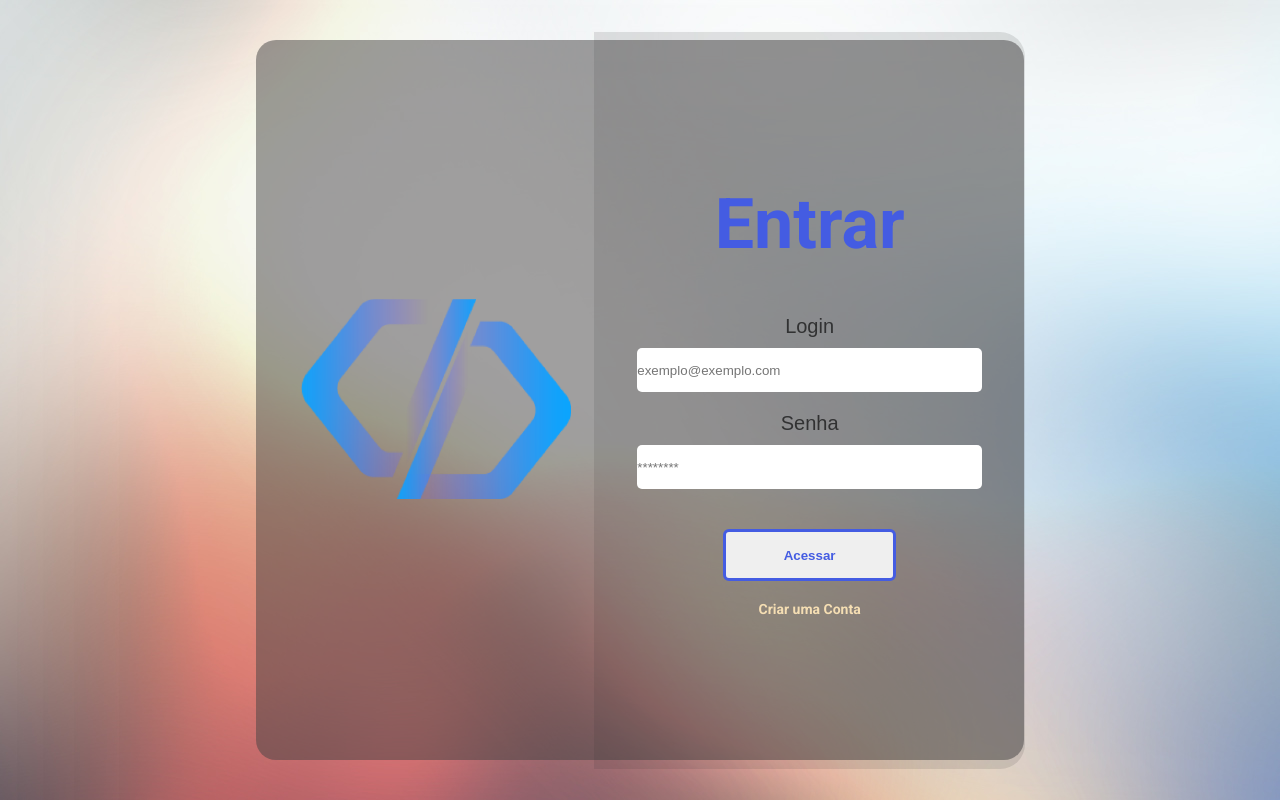
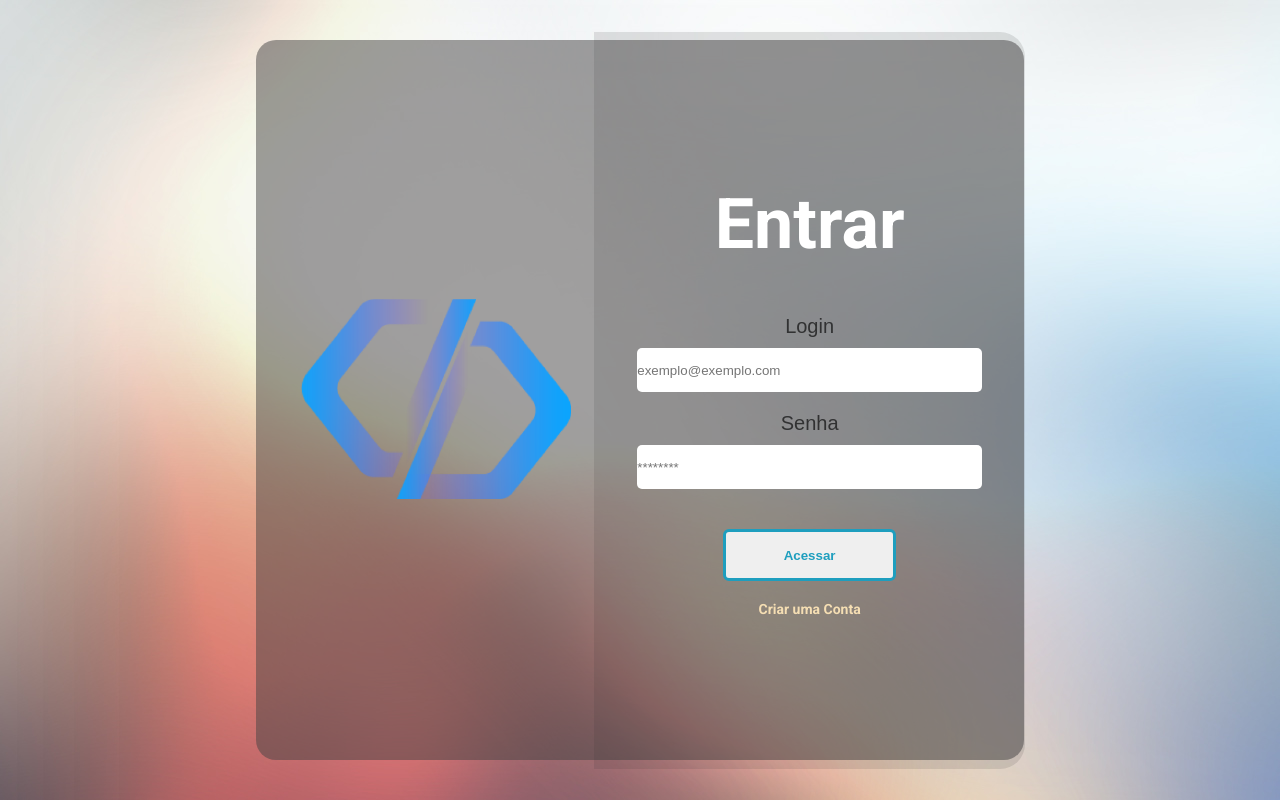
Before and after one commit to LeonardoAugusto1998/ProjetoChamados, a React (Create React App) app in the folder chamados/: page / in a window 1280 px wide. Built offline with nearby package versions, Linux system fonts and the light colour scheme.

Commit message:
Mais um commit

```diff
--- a/chamados/public/index.html
+++ b/chamados/public/index.html
@@ -2,14 +2,14 @@
 <html lang="en">
   <head>
     <meta charset="utf-8" />
-    <link rel="icon" href="%PUBLIC_URL%/favicon.ico" />
+    <link rel="icon" href="%PUBLIC_URL%/logo.png" />
     <meta name="viewport" content="width=device-width, initial-scale=1" />
     <meta name="theme-color" content="#000000" />
     <meta
       name="description"
       content="Web site created using create-react-app"
     />
-    <link rel="apple-touch-icon" href="%PUBLIC_URL%/logo192.png" />
+    <link rel="apple-touch-icon" href="%PUBLIC_URL%/logo192.png"/>
     <!--
       manifest.json provides metadata used when your web app is installed on a
       user's mobile device or desktop. See https://developers.google.com/web/fundamentals/web-app-manifest/
@@ -24,7 +24,7 @@
       work correctly both with client-side routing and a non-root public URL.
       Learn how to configure a non-root public URL by running `npm run build`.
     -->
-    <title>React App</title>
+    <title>Projeto Chamados</title>
   </head>
   <body>
     <noscript>You need to enable JavaScript to run this app.</noscript>
--- a/chamados/src/pages/Login/login.css
+++ b/chamados/src/pages/Login/login.css
@@ -58,7 +58,7 @@
 .login h1{
     padding-bottom: 50px;
     font-size: 70px;
-    color: rgb(68, 92, 226);
+    color: white;
 }
 
 .login form button{
@@ -67,17 +67,17 @@
     height: 7%;
     align-items: center;
     justify-content: center;
-    border: 3px solid rgb(68, 92, 226);
+    border: 3px solid rgb(30, 158, 190);
     border-radius: 6px;
     margin-bottom: 20px;
     margin-top: 20px;
-    color: rgb(68, 92, 226);
+    color: rgb(30, 158, 190);
     font-weight: 700;
     transition: ease-in 0.2s;
 }
 
 .login form button:hover{
-    background-color: rgb(68, 92, 226);
+    background-color: rgb(30, 158, 190);
     color: white;
 }
 
@@ -88,5 +88,5 @@
 }
 
 .login form a:hover{
-    color: rgb(4, 0, 245);
+    color: black;
 }
```
Also changed, not shown: chamados/public/logo.png (added).
